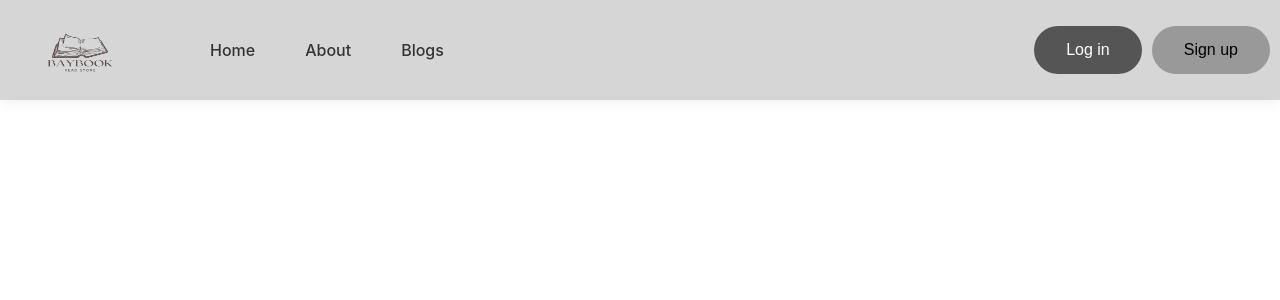
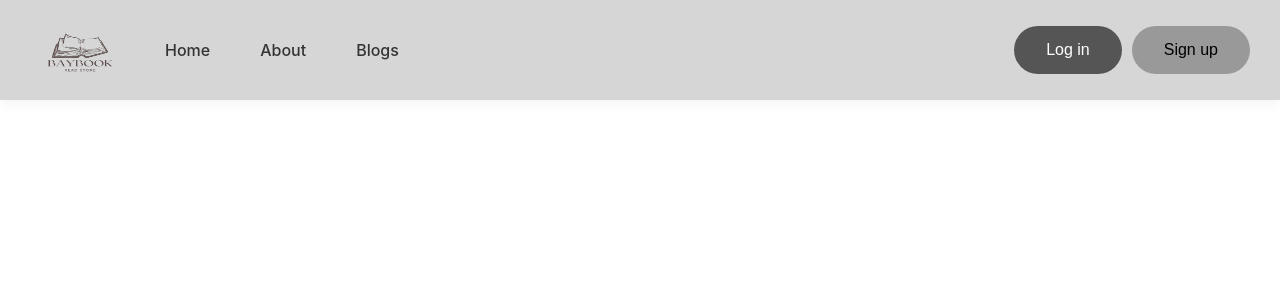
Before and after one commit to 5935512009/BayBook, a React (Create React App) app in the folder client/: page / in a window 1280 px wide. Shown: the top 300 px of the page. Built offline with nearby package versions, Linux system fonts and the light colour scheme.

Commit message:
udpate:{navbar width and space-white}

```diff
--- a/client/src/components/navbar/navbar.css
+++ b/client/src/components/navbar/navbar.css
@@ -2,15 +2,22 @@
     display: flex;
     justify-content: space-between;
     align-items: center;
-    width: 100%;
+    width: 100vw;
+    margin: 0;
+    padding: 0;
     align-items: center;
     background-color: rgb(214, 214, 214);
     box-shadow: 0 4px 12px rgba(0, 0, 0, 0.05);;
 }
+
 .nav .nav-left{
     display: flex;
     align-items: center;
     margin-left: 10px;
+}
+.nav .nav-left ul {
+    margin: 0;
+    padding: 0;
 }
 .nav-left img{
     height: 100px;
@@ -27,7 +34,6 @@
 }
 
 .nav .nav-left .lists {
-    padding: 5px;
     font-weight: 500;
     transition: color 0.3s ease;
 }
@@ -50,7 +56,7 @@
 .nav .nav-right{
     display: flex;
     gap: 10px;
-    margin-right: 10px;
+    margin-right: 30px;
 }
 
 .nav .nav-right .log-in{
@@ -65,6 +71,7 @@
     font-weight: 500;
     border-radius: 30px;
     cursor: pointer;
+    white-space: nowrap;
     transition: background-color 0.3s ease, color 0.3s ease;
 }
 .nav .nav-right .log-in:hover{
@@ -88,6 +95,7 @@
     font-weight: 500;
     border-radius: 30px;
     cursor: pointer;
+    white-space: nowrap;
     transition: background-color 0.3s ease, color 0.3s ease;
 }
 
```
